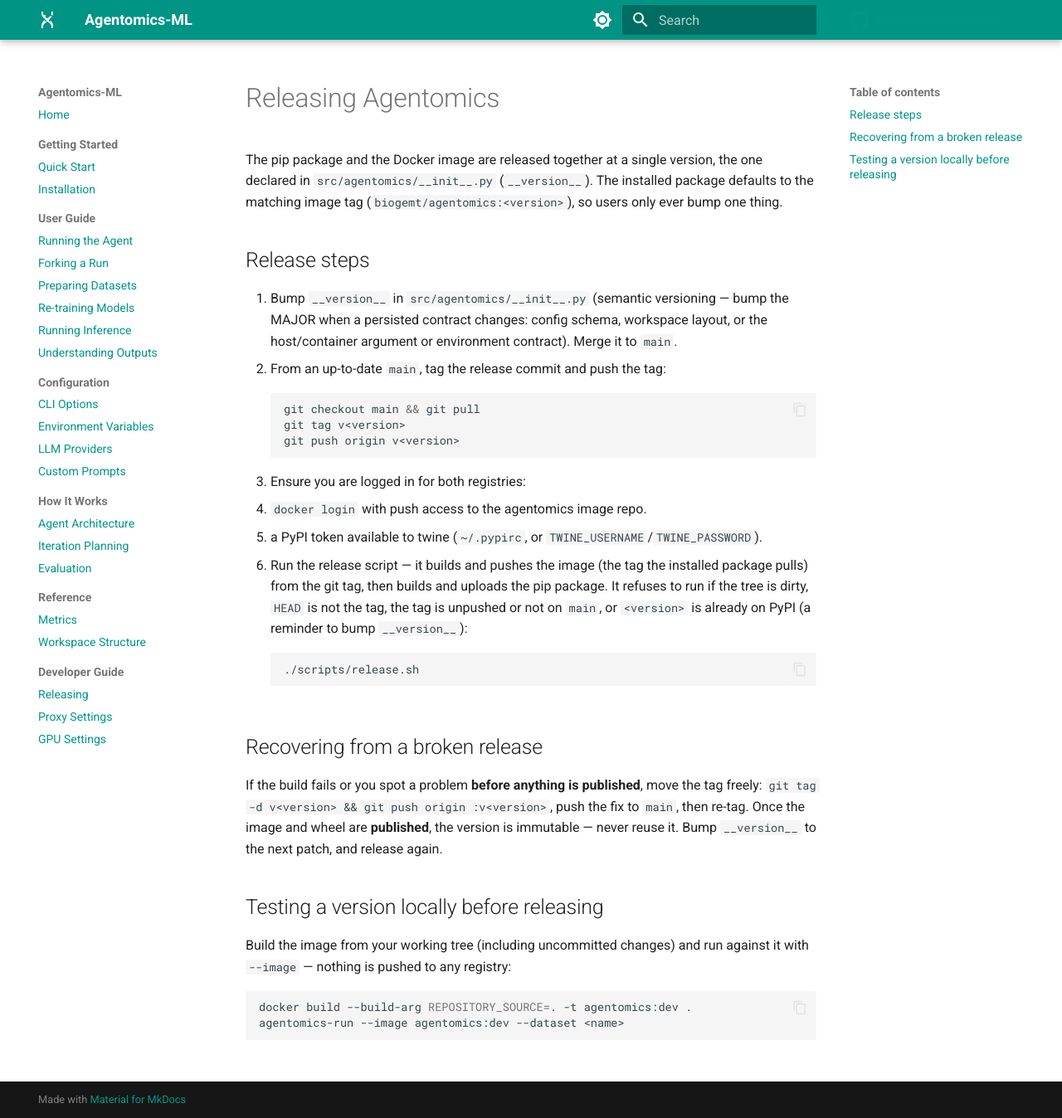
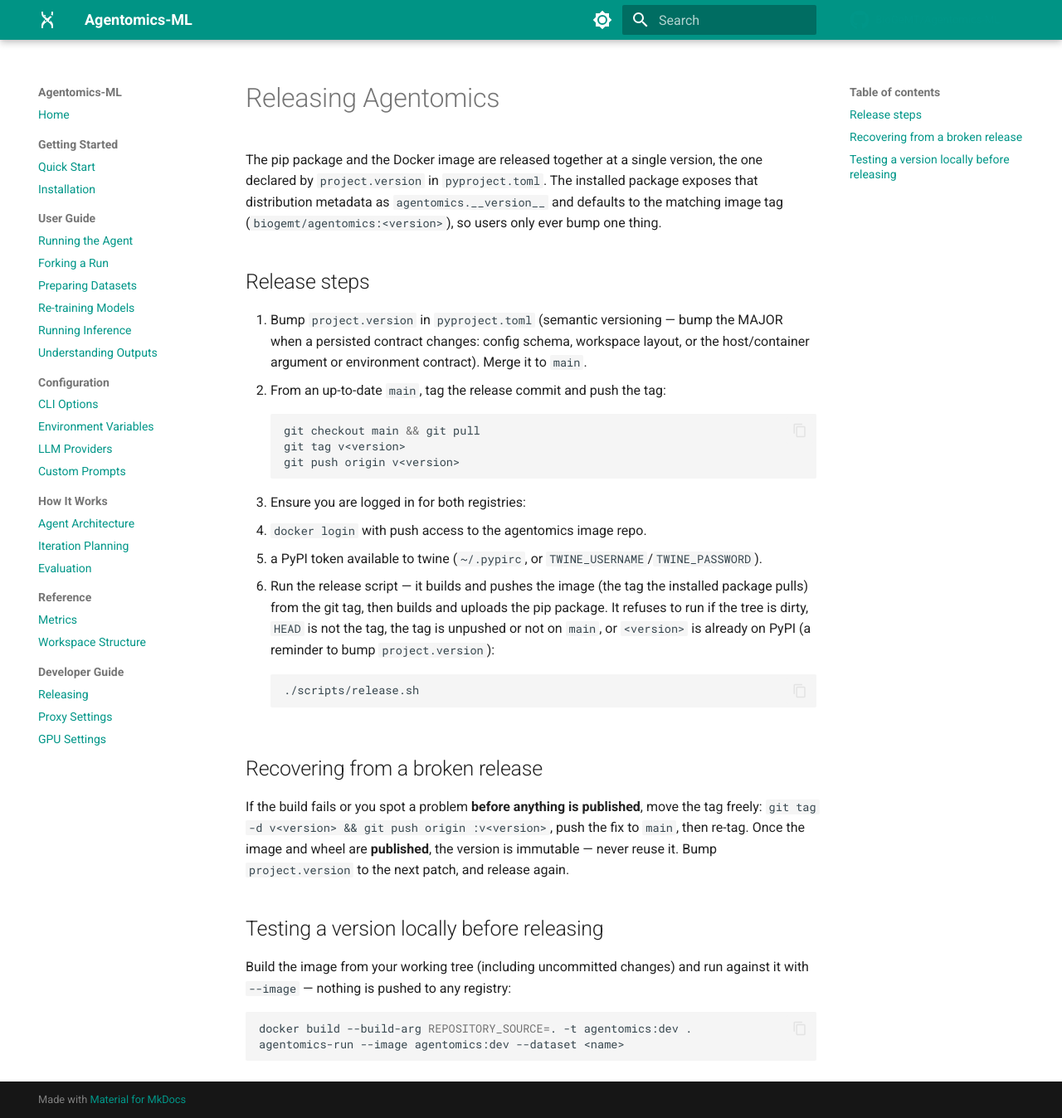
Before and after one commit to BioGeMT/agentomics-ml, an MkDocs documentation site: the page built from docs/developer/releasing.md, in a window 1280 px wide and 1348 px high. Shown: the whole window at 83% size. Built offline with MkDocs 1.6.1 and Material for MkDocs 9.7.7, drawn with Linux system fonts in a browser that asks for light colours; comment, search, counter and statistics services are not loaded.

Commit message:
Unify Agentomics version identity

````diff
--- a/docs/developer/releasing.md
+++ b/docs/developer/releasing.md
@@ -1,15 +1,16 @@
 # Releasing Agentomics
 
 The pip package and the Docker image are released together at a single version,
-the one declared in `src/agentomics/__init__.py` (`__version__`). The installed
-package defaults to the matching image tag (`biogemt/agentomics:<version>`), so
-users only ever bump one thing.
+the one declared by `project.version` in `pyproject.toml`. The installed package
+exposes that distribution metadata as `agentomics.__version__` and defaults to
+the matching image tag (`biogemt/agentomics:<version>`), so users only ever bump
+one thing.
 
 ## Release steps
 
-1. Bump `__version__` in `src/agentomics/__init__.py` (semantic versioning — bump
-   the MAJOR when a persisted contract changes: config schema, workspace layout,
-   or the host/container argument or environment contract). Merge it to `main`.
+1. Bump `project.version` in `pyproject.toml` (semantic versioning — bump the
+   MAJOR when a persisted contract changes: config schema, workspace layout, or
+   the host/container argument or environment contract). Merge it to `main`.
 2. From an up-to-date `main`, tag the release commit and push the tag:
    ```bash
    git checkout main && git pull
@@ -23,7 +24,7 @@
    package pulls) from the git tag, then builds and uploads the pip package. It
    refuses to run if the tree is dirty, `HEAD` is not the tag, the tag is unpushed
    or not on `main`, or `<version>` is already on PyPI (a reminder to bump
-   `__version__`):
+   `project.version`):
    ```bash
    ./scripts/release.sh
    ```
@@ -33,8 +34,8 @@
 If the build fails or you spot a problem **before anything is published**, move
 the tag freely: `git tag -d v<version> && git push origin :v<version>`, push the
 fix to `main`, then re-tag. Once the image and wheel are **published**, the
-version is immutable — never reuse it. Bump `__version__` to the next patch, and
-release again.
+version is immutable — never reuse it. Bump `project.version` to the next patch,
+and release again.
 
 ## Testing a version locally before releasing
 
--- a/pyproject.toml
+++ b/pyproject.toml
@@ -4,7 +4,7 @@
 
 [project]
 name = "agentomics"
-dynamic = ["version"]
+version = "1.0.4"
 description = "Package for running Agentomics - an autonomous agentic system for ML model development"
 readme = "README.md"
 requires-python = ">=3.11"
@@ -37,9 +37,6 @@
 agentomics-retrain = "agentomics.cli.retrain:main"
 agentomics-check-dataset = "agentomics.cli.check_dataset:main"
 
-[tool.setuptools.dynamic]
-version = { attr = "agentomics.__version__" }
-
 [tool.setuptools]
 package-dir = {"" = "src"}
 packages = [
--- a/src/agentomics/__init__.py
+++ b/src/agentomics/__init__.py
@@ -1 +1,4 @@
-__version__ = "1.0.4"
+from importlib.metadata import version as _distribution_version
+
+
+__version__ = _distribution_version("agentomics")
````
Also changed, not shown: 3 other files.
